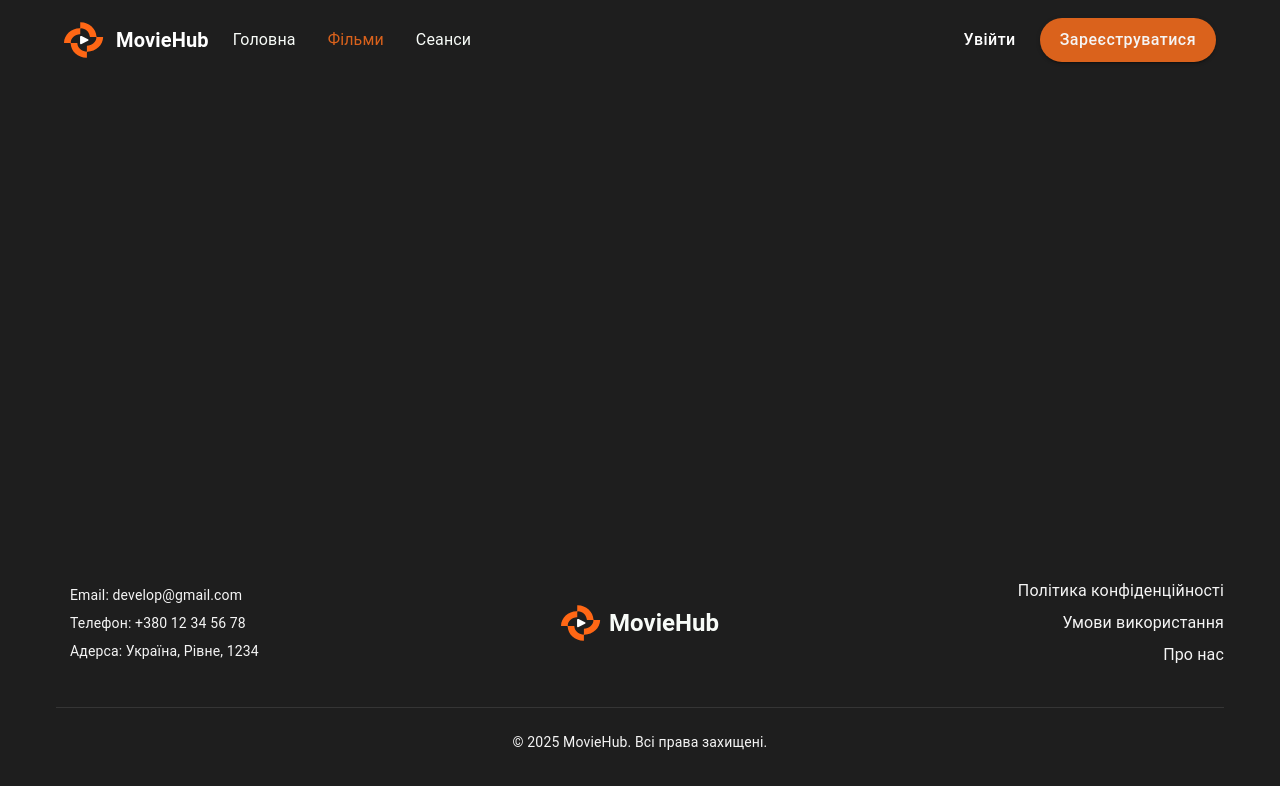
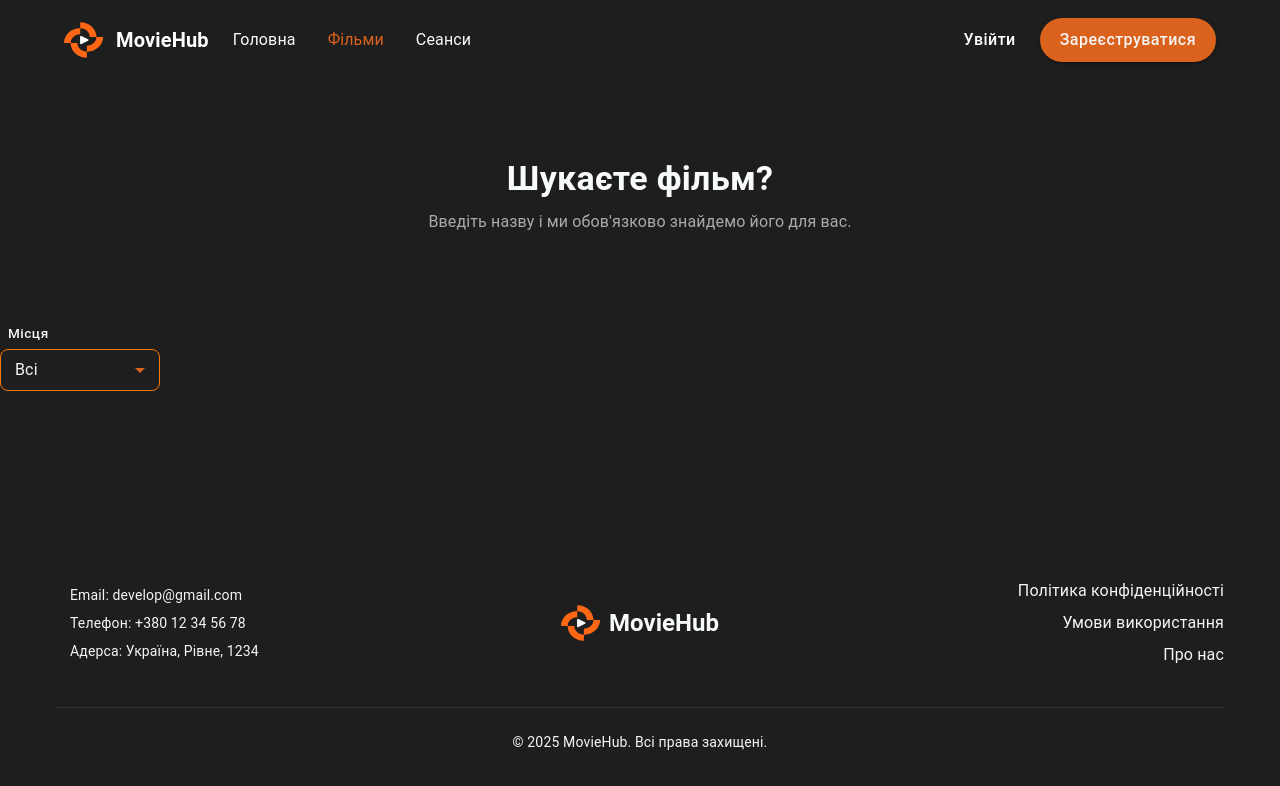
Before and after one commit to Rivgoo/MovieHub-WEB, a React (Vite) app: page /film-search in a window 1280 px wide. Shown: the top 786 px of the page. Built offline with nearby package versions, Linux system fonts and the light colour scheme; some icons are missing.

Commit message:
feat: hero rework in film search page

```diff
--- a/src/features/Film/FilmSearchPage/FilmSearchPage.tsx
+++ b/src/features/Film/FilmSearchPage/FilmSearchPage.tsx
@@ -5,6 +5,8 @@ import FilmGrid from './blocks/FilmGrid/FilmGrid.tsx';
 import MetaTags from '../../../shared/components/MetaTag/MetaTags';
 import { useMediaQuery } from '@mui/material';
 import theme from '../../../theme/theme.tsx';
+import HeroSection from './sections/HeroSection/HeroSection.tsx';
+import FilterSection from './sections/FilterSection/FilterSection.tsx';
 
 const FilmSearchPage: React.FC = () => {
   const isSmallScreen = useMediaQuery(theme.breakpoints.down('md'));
@@ -15,6 +17,8 @@ const FilmSearchPage: React.FC = () => {
         title="Пошук фільмів - Знайдіть ідеальний фільм | MovieHub"
         description="Шукайте фільми за назвою, жанром, роком випуску та іншими критеріями..."
       />
+      <HeroSection />
+      <FilterSection />
     </Layout>
   );
 };
--- a/src/features/Film/FilmSearchPage/sections/FilterSection/FilterSection.styles.ts
+++ b/src/features/Film/FilmSearchPage/sections/FilterSection/FilterSection.styles.ts
@@ -0,0 +1,37 @@
+import { Theme } from '@mui/material';
+
+const FilterSectionStyles = (theme: Theme) => ({
+  selectorWrapper: {
+    display: 'flex',
+    flexDirection: 'column',
+    gap: 0.5,
+    minWidth: '105px',
+    maxWidth: '160px',
+    width: '100%',
+  },
+  selectorLabelText: {
+    fontSize: '0.85rem',
+    fontWeight: 500,
+    lineHeight: '1.66',
+    pl: theme.spacing(1),
+  },
+  selectorSelector: {
+    maxWidth: 'none',
+    width: '100%',
+    borderRadius: '0.5rem',
+    border: `1px solid ${theme.palette.primary.dark}`,
+    color: theme.palette.text.primary,
+    '&:hover': {
+      borderColor: theme.palette.primary.main,
+      color: theme.palette.primary.dark,
+    },
+    '& .MuiSelect-icon': {
+      color: theme.palette.primary.main,
+    },
+    '& .MuiOutlinedInput-notchedOutline': {
+      border: 'none',
+    },
+  },
+});
+
+export default FilterSectionStyles;
--- a/src/features/Film/FilmSearchPage/sections/FilterSection/FilterSection.tsx
+++ b/src/features/Film/FilmSearchPage/sections/FilterSection/FilterSection.tsx
@@ -1,9 +1,86 @@
-import React from 'react';
+import {
+  Box,
+  MenuItem,
+  Select,
+  SelectChangeEvent,
+  Typography,
+  useTheme,
+} from '@mui/material';
+import React, { useState } from 'react';
+import { useNavigate } from 'react-router-dom';
+import FilterSectionStyles from './FilterSection.styles';
 
 type Props = {};
 
+type FilterSessionFieldKeys = {
+  [key: string]: string | string[];
+};
+
+const getDefaultQuery = (): FilterSessionFieldKeys => ({
+  GenreIds: [],
+  MinRating: '',
+  MinReleaseYear: '',
+  MinDurationMinutes: '',
+  MaxDurationMinutes: '',
+  HasSessions: '',
+  MaxAgeRating: '',
+});
+
 const FilterSection = (props: Props) => {
-  return <div>FilterSection</div>;
+  const theme = useTheme();
+  const styles = FilterSectionStyles(theme);
+  const navigate = useNavigate();
+
+  const [isLoading, setIsLoading] = useState<boolean>(false);
+
+  const [filter, setFilter] = useState<FilterSessionFieldKeys>(getDefaultQuery);
+  const [selectedSeats, setSelectedSeats] = useState<string>('');
+
+  const priceOptions = ['60', '120', '200', '600'].map((v) => ({
+    value: v,
+    label: v,
+  }));
+
+  const seatsOptions = [
+    { value: 'true', label: 'Є' },
+    { value: 'false', label: 'Немає' },
+  ];
+
+  const handleChange =
+    (field: keyof FilterSessionFieldKeys, setLocal: (val: string) => void) =>
+    (e: SelectChangeEvent<string>) => {
+      const { value } = e.target;
+      setLocal(value);
+      setFilter((prev) => ({
+        ...prev,
+        [field]: value,
+      }));
+    };
+
+  return (
+    <Box component={'form'}>
+      <Box sx={styles.selectorWrapper}>
+        <Typography variant="caption" sx={styles.selectorLabelText}>
+          Місця
+        </Typography>
+        <Select
+          name="HasAvailableSeats"
+          fullWidth
+          value={selectedSeats}
+          onChange={handleChange('HasAvailableSeats', setSelectedSeats)}
+          displayEmpty
+          size="small"
+          sx={styles.selectorSelector}>
+          <MenuItem value="">Всі</MenuItem>
+          {seatsOptions.map((opt) => (
+            <MenuItem key={opt.value} value={opt.value}>
+              {opt.label}
+            </MenuItem>
+          ))}
+        </Select>
+      </Box>
+    </Box>
+  );
 };
 
 export default FilterSection;
--- /dev/null
+++ b/src/features/Film/FilmSearchPage/sections/HeroSection/HeroSection.ts
@@ -0,0 +1,30 @@
+import { Theme } from '@mui/material';
+
+const HeroSectionStyles = (theme: Theme) => ({
+  heroBox: {
+    display: 'flex',
+    flexDirection: 'column',
+    alignItems: 'center',
+    justifyContent: 'center',
+    // boxSizing: 'border-box',
+    position: 'relative',
+    width: '100%',
+    borderRadius: '15px',
+    height: { xs: '150px', md: '250px' },
+    paddingTop: 'var(--header-mobile-height)',
+    color: 'var(--text-light)',
+  },
+  heroTitle: {
+    fontWeight: 600,
+    textAlign: 'center',
+    mb: 1,
+    color: theme.palette.primary.light,
+  },
+  heroSubTitle: {
+    color: theme.palette.text.primary,
+    opacity: 0.65,
+    textAlign: 'center',
+  },
+});
+
+export default HeroSectionStyles;
--- /dev/null
+++ b/src/features/Film/FilmSearchPage/sections/HeroSection/HeroSection.tsx
@@ -0,0 +1,28 @@
+import { Box, Typography, useMediaQuery, useTheme } from '@mui/material';
+import HeroSectionStyles from './HeroSection';
+
+const HeroSection = () => {
+  const theme = useTheme();
+  const styles = HeroSectionStyles(theme);
+
+  const isSmallScreen = useMediaQuery(theme.breakpoints.down('md'));
+
+  return (
+    <Box sx={styles.heroBox}>
+      <Typography variant="h4" component="h1" sx={styles.heroTitle}>
+        Шукаєте фільм?
+      </Typography>
+      {!isSmallScreen ? (
+        <Typography variant="subtitle1" sx={styles.heroSubTitle}>
+          Введіть назву і ми обов'язково знайдемо його для вас.
+        </Typography>
+      ) : (
+        <Typography variant="subtitle1" sx={styles.heroSubTitle}>
+          Введіть назву для пошуку.
+        </Typography>
+      )}
+    </Box>
+  );
+};
+
+export default HeroSection;
```
